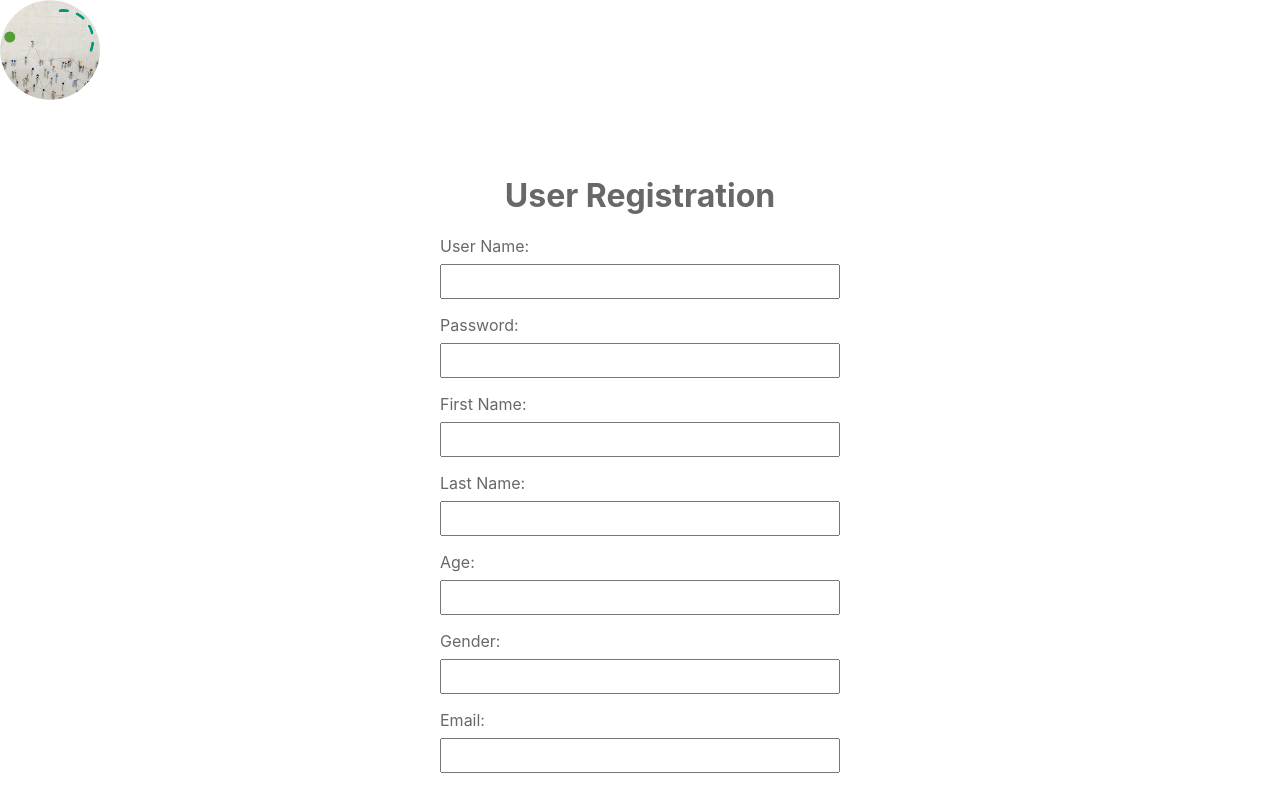
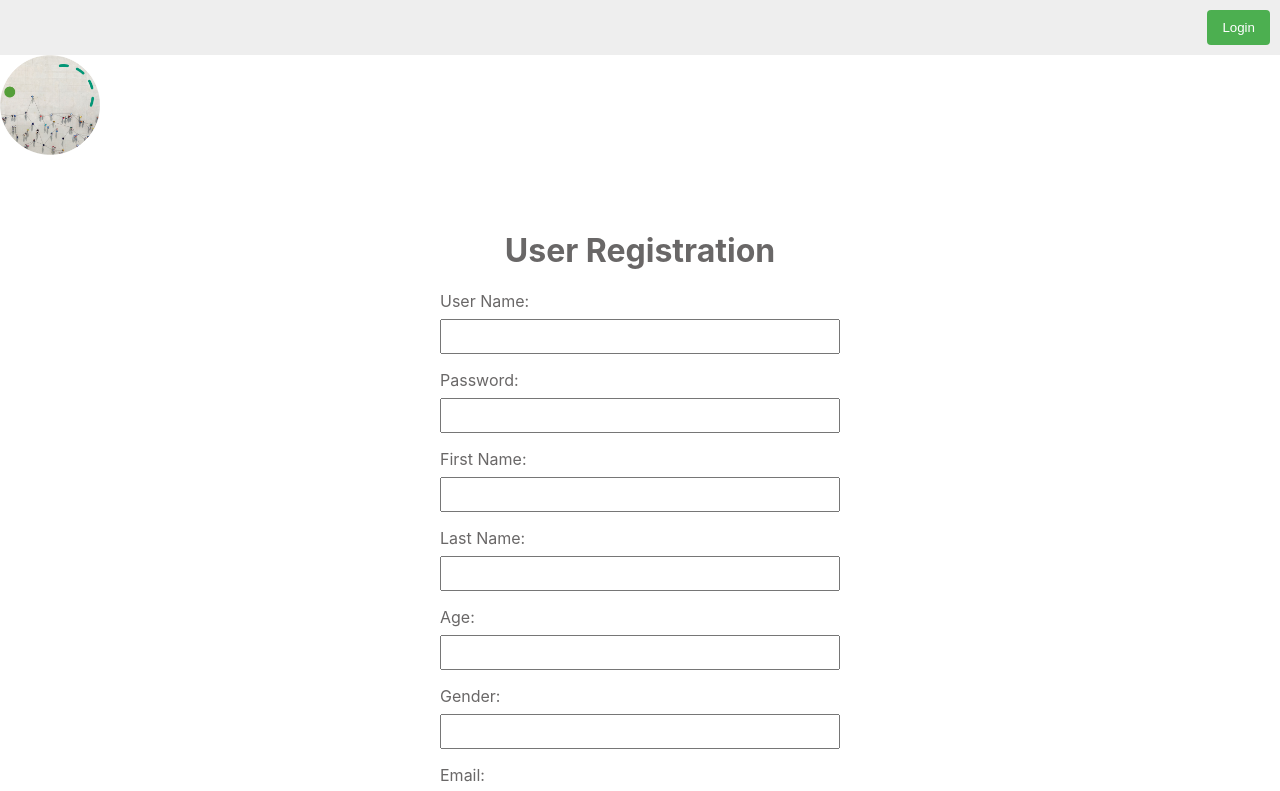
Before and after one commit to SatishRanjan/lifeCklsClient, a React (Create React App) app: page /register in a window 1280 px wide. Shown: the top 791 px of the page. Built offline with nearby package versions, Linux system fonts and the light colour scheme.

Commit message:
Adding header with Login/Logour button

```diff
--- a/src/App.css
+++ b/src/App.css
@@ -12,3 +12,16 @@
 body {
   color: #696767; /* Set the text color to white */
 }
+
+.header {
+  display: flex;
+  justify-content: right;
+  align-items: center;
+  padding: 10px;
+  background-color: #eee; /* Add your desired background color */
+}
+
+.auth-links {
+  display: flex;
+  align-items: center;
+}
--- a/src/App.js
+++ b/src/App.js
@@ -5,6 +5,7 @@ import LifeCklsHomePage from './components/LifeCklsHomePage';
 import LoginForm from './components/LoginForm';
 import "./App.css";
 import logo from "./lifeCkls_Logo1.png";
+import Header from './components/Header';
 
 function App() {
   const [isLoggedIn, setIsLoggedIn] = useState(true);
@@ -24,6 +25,7 @@ function App() {
   return (
     <BrowserRouter>
       <div>
+        <Header />
         <img src={logo} alt="Logo" className="logo" />
         <Routes>
           <Route path="/register" element={<RegistrationForm />} />
--- a/src/common/config.js
+++ b/src/common/config.js
@@ -1,6 +1,6 @@
 // Replace the URL with your localhost API endpoint
-// const apiRoot = "http://localhost:5079"
-const apiRoot = "https://lifecklsservice.azurewebsites.net"
+const apiRoot = "http://localhost:5079"
+//const apiRoot = "https://lifecklsservice.azurewebsites.net"
 
 module.exports = {
     registrationUrl: `${apiRoot}/v1/user/register`,
--- /dev/null
+++ b/src/components/Header.js
@@ -0,0 +1,30 @@
+import React, { useState } from 'react';
+import "../App.css";
+
+const Header = () => {
+  const [isLoggedIn, setIsLoggedIn] = useState(false);
+
+  const handleLogin = () => {
+    // Perform the login logic here
+    setIsLoggedIn(true);
+  };
+
+  const handleLogout = () => {
+    // Perform the logout logic here
+    setIsLoggedIn(false);
+  };
+
+  return (
+    <div className="header">
+      <div className="auth-links">
+        {isLoggedIn ? (
+          <button onClick={handleLogout}>Logout</button>
+        ) : (
+          <button onClick={handleLogin}>Login</button>
+        )}
+      </div>
+    </div>
+  );
+};
+
+export default Header;
--- a/src/components/LoginForm.js
+++ b/src/components/LoginForm.js
@@ -8,6 +8,7 @@ const LoginForm = ({ onLogin }) => {
   let navigate = useNavigate();
   const [username, setUsername] = useState('');
   const [password, setPassword] = useState('');
+  const [isLoggedIn, setIsLoggedIn] = useState(false);
 
   const handleLoginFormSubmit = async (e) => {
     e.preventDefault();
@@ -24,23 +25,26 @@ const LoginForm = ({ onLogin }) => {
     });
 
     if (res.ok) {
-      console.log(await res.json());
+      setIsLoggedIn(true);
+      var user = await res.json()
+      console.log(JSON.stringify(user));
       console.log(`${username} logged in successfully.`)
       const messageElement = document.getElementById('server_msg');
       messageElement.textContent = `User ${username} successfully loggedin`
       messageElement.style.color = 'green'
+      localStorage.setItem("user", JSON.stringify(user));
       navigate(`/`);
     } else {
-      const err = await res.json();
-      console.log(err)
-      //setError(err.error);
+      const messageElement = document.getElementById('server_msg');
+      messageElement.textContent = await res.text()
+      messageElement.style.color = 'red'
     }
   };
 
   return (
     <div>
-       <MessageArea></MessageArea>
-      <h2>Login</h2>
+      <MessageArea></MessageArea>
+      <h1 className="center-text">Login</h1>
       <form onSubmit={handleLoginFormSubmit}>
         <label>
           Username:
--- a/src/components/RegistrationForm.js
+++ b/src/components/RegistrationForm.js
@@ -48,8 +48,11 @@ const RegistrationForm = () => {
             messageElement.style.color = 'green'
             navigate(`/login`);
         } else {
-            const err = await res.json();
+            const err =  await res.text()
             console.log(err)
+            const messageElement = document.getElementById('server_msg');
+            messageElement.textContent = err
+            messageElement.style.color = 'red'
             //setError(err.error);
         }
     };
```
